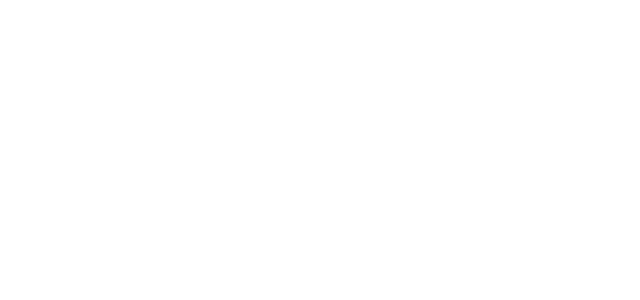
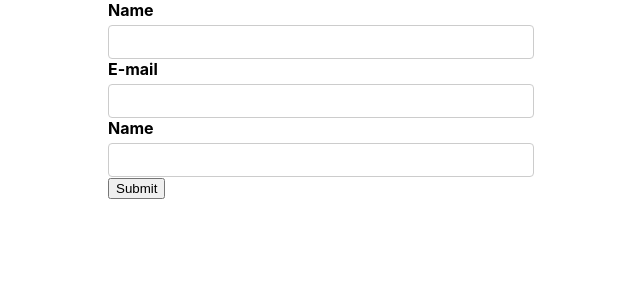
Before and after one commit to Annie-Huang/React-Formik-Tutorials, a React (Create React App) app: page / in a window 1280 px wide. Shown: the top 300 px of the page, without its empty margins (319-959 px from the left). Built offline with nearby package versions, Linux system fonts and the light colour scheme.

Commit message:
Create YoutubeForm.js component and add it into App.js

```diff
--- a/src/App.js
+++ b/src/App.js
@@ -1,13 +1,13 @@
 import React from 'react';
-import logo from './logo.svg';
 import './App.css';
+import YoutubeForm from "./components/YoutubeForm";
 
 function App() {
-  return (
-    <div className="App">
-
-    </div>
-  );
+    return (
+        <div className="App">
+            <YoutubeForm />
+        </div>
+    );
 }
 
 export default App;
--- /dev/null
+++ b/src/components/YoutubeForm.js
@@ -0,0 +1,22 @@
+import React from 'react';
+
+const YoutubeForm = () => {
+    return (
+        <div>
+            <form>
+                <label htmlFor='name'>Name</label>
+                <input type="text" id='name' name='name' />
+
+                <label htmlFor='email'>E-mail</label>
+                <input type="text" id='email' name='email' />
+
+                <label htmlFor='channel'>Name</label>
+                <input type="text" id='channel' name='channel' />
+
+                <button>Submit</button>
+            </form>
+        </div>
+    );
+};
+
+export default YoutubeForm;
```
